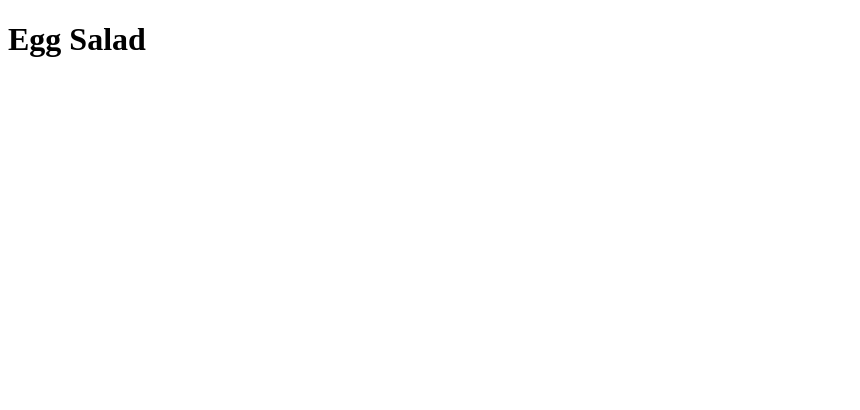
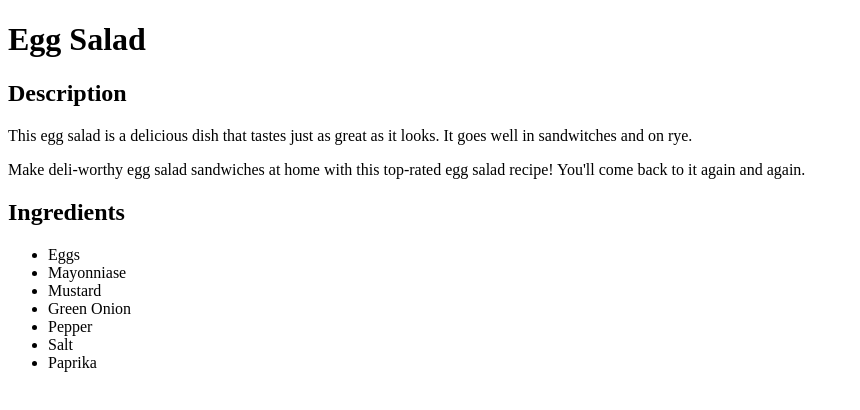
Before and after one commit to NoelLaryea/odin-recipes, a plain HTML site: page recipes/egg-salad.html in a window 1280 px wide. Shown: the whole page, without its empty margins (0-860 px from the left). Drawn offline with Linux system fonts and the light colour scheme.

Commit message:
Add description and ingredients to egg-salad.html

```diff
--- a/recipes/egg-salad.html
+++ b/recipes/egg-salad.html
@@ -8,5 +8,18 @@
 </head>
 <body>
     <h1>Egg Salad</h1>
+    <h2>Description</h2>
+    <p>This egg salad is a delicious dish that tastes just as great as it looks. It goes well in sandwitches and on rye.</p>
+    <p>Make deli-worthy egg salad sandwiches at home with this top-rated egg salad recipe! You'll come back to it again and again.</p>
+    <h2>Ingredients</h2>
+    <ul>
+        <li>Eggs</li>
+        <li>Mayonniase</li>
+        <li>Mustard</li>
+        <li>Green Onion</li>
+        <li>Pepper</li>
+        <li>Salt</li>
+        <li>Paprika</li>
+    </ul>
 </body>
 </html>
```
